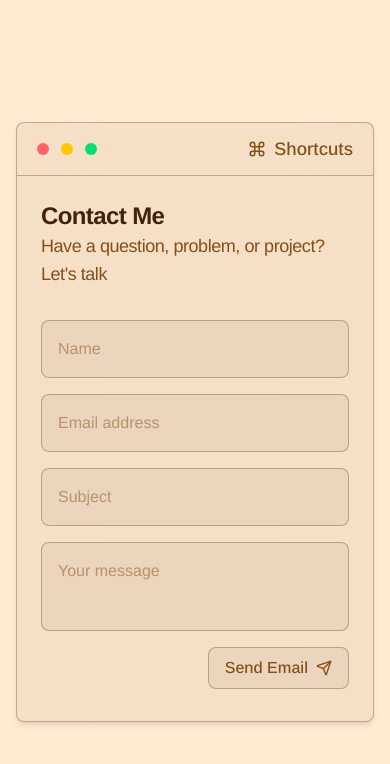
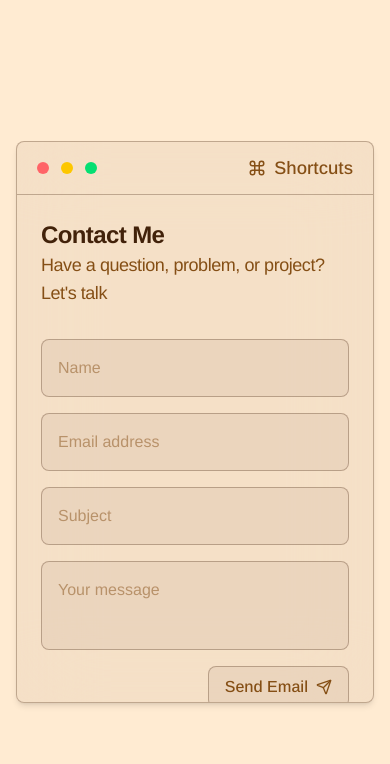
Before and after one commit to ereyes187/portfolio, a Next.js app: page /contact in a window 390 px wide. Shown: the top 764 px of the page. Built offline with nearby package versions, Linux system fonts and the light colour scheme; no server answers.

Commit message:
responsive design fixes

```diff
--- a/app/contact/page.tsx
+++ b/app/contact/page.tsx
@@ -63,10 +63,12 @@ export default function Contact() {
                 className="w-full px-4 py-4 bg-glass rounded-lg border border-trim focus:outline-none focus:ring-1 focus:ring-action"
                 placeholder="Name"
               />
+              {errors.name && (
+                <p className="mt-2 text-sm text-action">
+                  {errors.name.message}
+                </p>
+              )}
             </Bubble>
-            {errors.name && (
-              <p className="mt-2 text-sm text-action">{errors.name.message}</p>
-            )}
           </div>
 
           <div className="md:col-span-4 col-span-12 row-start-2">
@@ -76,10 +78,12 @@ export default function Contact() {
                 className="w-full px-4 py-4 bg-glass rounded-lg border border-trim focus:outline-none focus:ring-1 focus:ring-action"
                 placeholder="Email address"
               />
+              {errors.email && (
+                <p className="mt-2 text-sm text-action">
+                  {errors.email.message}
+                </p>
+              )}
             </Bubble>
-            {errors.email && (
-              <p className="mt-2 text-sm text-action">{errors.email.message}</p>
-            )}
           </div>
 
           <div className="md:col-span-4 col-span-12 row-start-3">
@@ -89,12 +93,12 @@ export default function Contact() {
                 className="w-full px-4 py-4 bg-glass rounded-lg border border-trim focus:outline-none focus:ring-1 focus:ring-action"
                 placeholder="Subject"
               />
-            </Bubble>
               {errors.subject && (
                 <p className="mt-2 text-sm text-action">
                   {errors.subject.message}
                 </p>
               )}
+            </Bubble>
           </div>
 
           <div className="md:col-span-8 col-span-12 md:row-span-3 row-span-1">
@@ -104,12 +108,12 @@ export default function Contact() {
                 className="w-full h-full px-4 py-4 bg-glass rounded-lg border border-trim focus:outline-none focus:ring-1 focus:ring-action resize-none"
                 placeholder="Your message"
               />
-            </Bubble>
               {errors.message && (
                 <p className="mt-2 text-sm text-action">
                   {errors.message.message}
                 </p>
               )}
+            </Bubble>
           </div>
 
           <div className="col-span-12 flex gap-6 justify-end">
--- a/app/layout.tsx
+++ b/app/layout.tsx
@@ -34,10 +34,10 @@ export default function RootLayout({
 }>) {
   return (
     <html lang="en" suppressHydrationWarning>
-      <body className={`${arimo.className} h-screen overflow-hidden`}>
+      <body className={`${arimo.className}`}>
         <ThemeProvider>
           <AuroraEffect>
-            <div className="flex flex-col md:max-w-4xl max-w-xl w-full h-[600px] mx-auto rounded-lg bg-glass backdrop-blur-2xl border border-trim shadow-md">
+            <div className="flex flex-col md:max-w-4xl max-w-xl w-full max-h-2/3 h-full mx-auto rounded-lg bg-glass backdrop-blur-2xl border border-trim shadow-md">
               <header className="flex flex-row justify-between items-center px-5 py-3 border-b border-trim flex-shrink-0">
                 <div className="flex flex-row gap-x-3">
                   <div className="rounded-full w-3 h-3 bg-red-400" />
--- a/components/aurora-effect.tsx
+++ b/components/aurora-effect.tsx
@@ -32,7 +32,7 @@ export const AuroraEffect = ({ children }: AuroraEffectProps) => {
       style={{
         backgroundImage: bgImage,
       }}
-      className="min-h-screen overflow-hidden px-4 place-content-center"
+      className="h-screen overflow-hidden px-4 place-content-center"
     >
       {children}
     </motion.section>
```
Lines whose indentation alone changed are shown as unchanged.
